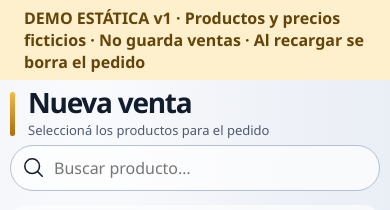
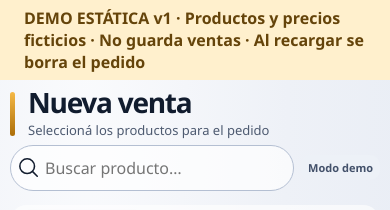
Before and after one commit to NicoNunezFM/contabilidad-bebidas-postres, a plain HTML site: page pos-web/demo-tablet.html in a window 390 px wide. Shown: the top 210 px of the page. Drawn offline with Linux system fonts and the light colour scheme.

Commit message:
fix(pos): conservar el indicador que alterna el catálogo conectado

```diff
--- a/pos-web/demo-tablet.html
+++ b/pos-web/demo-tablet.html
@@ -147,6 +147,21 @@ svg.ui-icon {
   overflow-wrap: anywhere;
 }
 #adminAccess .ui-icon {margin-right: 4px}
+.top .demo {
+  flex: none;
+  margin-left: 7px;
+  padding: 5px 7px;
+  border-radius: 10px;
+  background: #edf1f7;
+  color: #43516a;
+  font-size: 12px;
+  font-weight: 600;
+}
+@media (max-width: 400px) {
+  .top .demo {font-size: 11px}
+  .search-box input {padding-left: 34px}
+  .search-box .ui-icon {left: 8px}
+}
 .simulation-banner {padding: 7px 24px; background: #fff0cd; color: #65440a; font-weight: 600}
 .layout {
   display: flex;
@@ -442,6 +457,7 @@ svg.ui-icon {
   <div class="top-tools">
     <div class="search-box"><svg class="ui-icon" viewBox="0 0 24 24" aria-hidden="true" focusable="false"><path d="m21 21-5-5 M18 10a8 8 0 1 1-16 0 8 8 0 0 1 16 0"/></svg><input id="search" type="search" placeholder="Buscar producto…" aria-label="Buscar en esta categoría"></div>
 
+    <span class="demo">Modo demo</span>
   </div>
 </header>
 <div class="layout">
```
Also changed, not shown: pos-web/index.html (+16 -0 lines).
